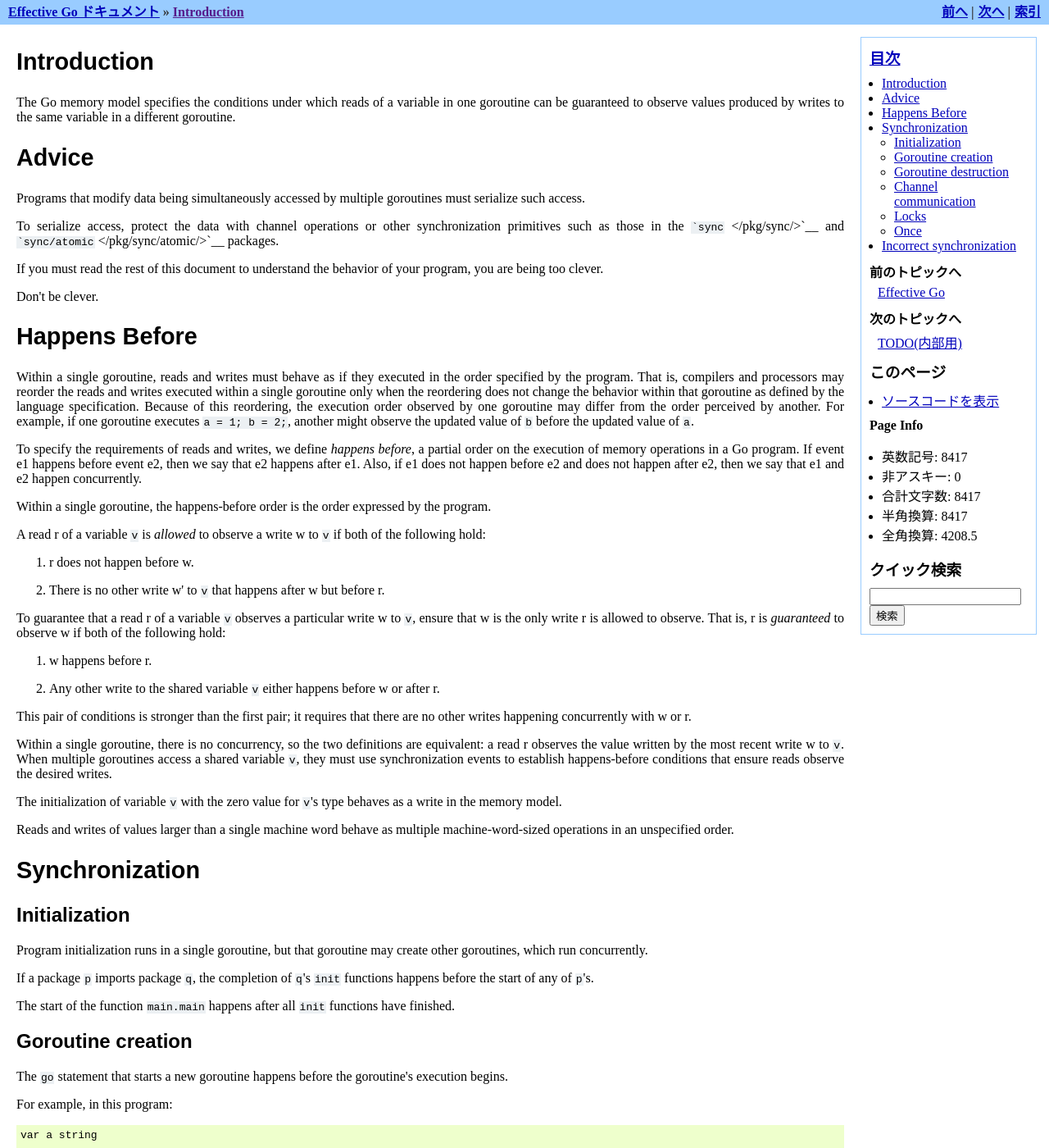
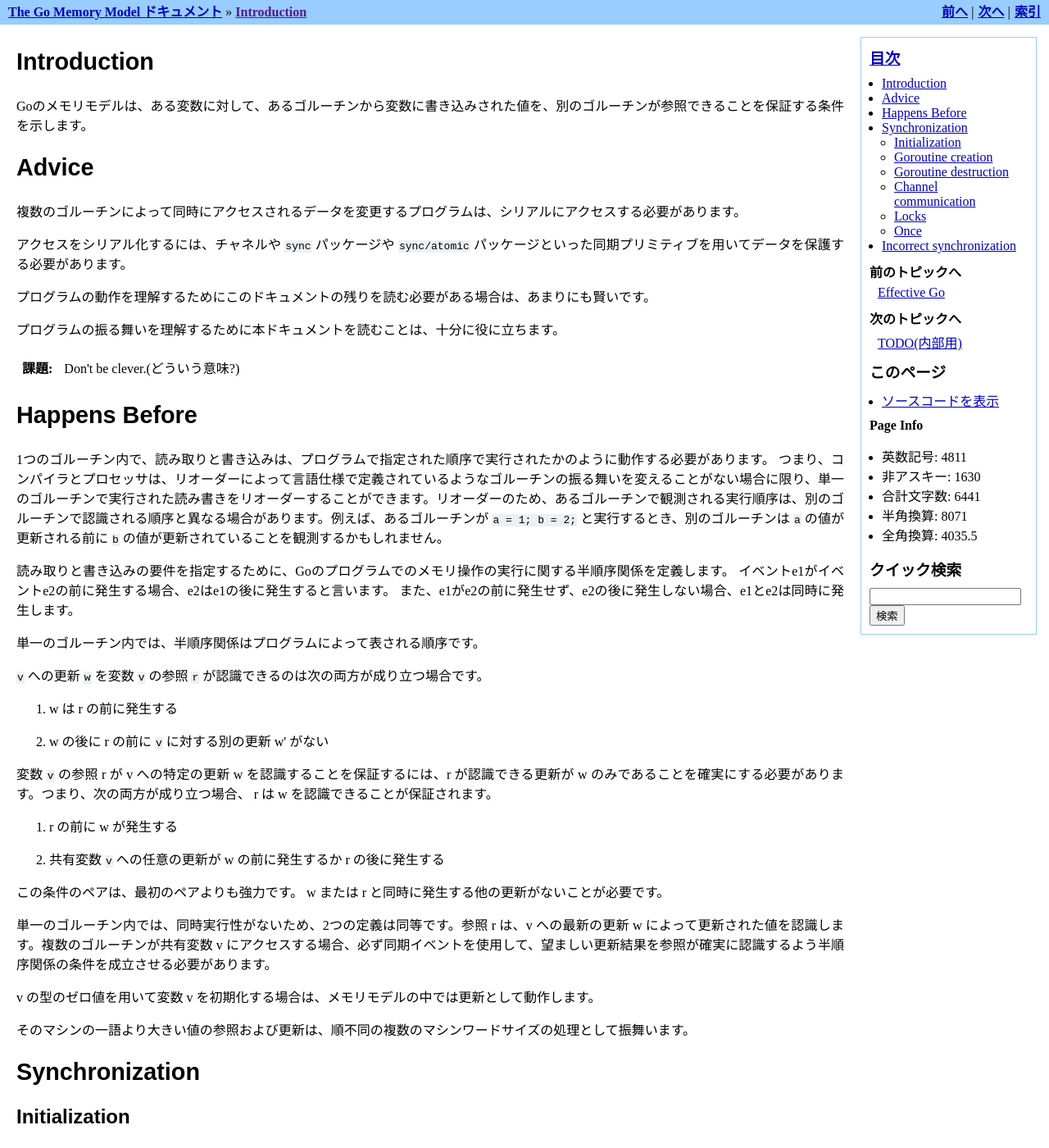
Before and after one commit to d-tsuji/go-memory-model-ja, a Sphinx documentation site: the page built from source/go_mem.rst, in a window 1280 px wide and 1400 px high. Shown: the whole window at 82% size. Built offline with Sphinx 7.4.7, drawn with Linux system fonts in a browser that asks for light colours; some of the changed text lies outside the part shown.

Commit message:
add contents

````diff
--- a/source/conf.py
+++ b/source/conf.py
@@ -18,7 +18,7 @@ sys.path.insert(0, os.path.abspath('ext'))
 
 # -- Project information -----------------------------------------------------
 
-project = 'Effective Go'
+project = 'The Go Memory Model'
 copyright = '2020, d-tsuji'
 author = 'd-tsuji'
 
@@ -36,7 +36,8 @@ source_parsers = {
 # Add any Sphinx extension module names here, as strings. They can be
 # extensions coming with Sphinx (named 'sphinx.ext.*') or your custom
 # ones.
-extensions = ['pageinfo','sphinx.ext.todo', 'sphinx.ext.githubpages', 'sphinx.ext.mathjax'] #, 'sphinxcontrib.github_ribbon']
+extensions = ['pageinfo', 'sphinx.ext.todo', 'sphinx.ext.githubpages',
+              'sphinx.ext.mathjax']  # , 'sphinxcontrib.github_ribbon']
 
 # Add any paths that contain templates here, relative to this directory.
 templates_path = ['_templates']
--- a/source/go_mem.rst
+++ b/source/go_mem.rst
@@ -1,79 +1,47 @@
 Introduction
 ------------
 
-The Go memory model specifies the conditions under which reads of a
-variable in one goroutine can be guaranteed to observe values produced
-by writes to the same variable in a different goroutine.
+Goのメモリモデルは、ある変数に対して、あるゴルーチンから変数に書き込みされた値を、別のゴルーチンが参照できることを保証する条件を示します。
 
 Advice
 ------
 
-Programs that modify data being simultaneously accessed by multiple
-goroutines must serialize such access.
+複数のゴルーチンによって同時にアクセスされるデータを変更するプログラムは、シリアルにアクセスする必要があります。
 
-To serialize access, protect the data with channel operations or other
-synchronization primitives such as those in the
-```sync`` </pkg/sync/>`__ and ```sync/atomic`` </pkg/sync/atomic/>`__
-packages.
+アクセスをシリアル化するには、チャネルや ``sync`` パッケージや ``sync/atomic`` パッケージといった同期プリミティブを用いてデータを保護する必要があります。
 
-If you must read the rest of this document to understand the behavior of
-your program, you are being too clever.
+プログラムの動作を理解するためにこのドキュメントの残りを読む必要がある場合は、あまりにも賢いです。
 
-Don't be clever.
+プログラムの振る舞いを理解するために本ドキュメントを読むことは、十分に役に立ちます。
+
+.. todo:: Don't be clever.(どういう意味?)
 
 Happens Before
 --------------
 
-Within a single goroutine, reads and writes must behave as if they
-executed in the order specified by the program. That is, compilers and
-processors may reorder the reads and writes executed within a single
-goroutine only when the reordering does not change the behavior within
-that goroutine as defined by the language specification. Because of this
-reordering, the execution order observed by one goroutine may differ
-from the order perceived by another. For example, if one goroutine
-executes ``a = 1; b = 2;``, another might observe the updated value of
-``b`` before the updated value of ``a``.
+1つのゴルーチン内で、読み取りと書き込みは、プログラムで指定された順序で実行されたかのように動作する必要があります。 つまり、コンパイラとプロセッサは、リオーダーによって言語仕様で定義されているようなゴルーチンの振る舞いを変えることがない場合に限り、単一のゴルーチンで実行された読み書きをリオーダーすることができます。リオーダーのため、あるゴルーチンで観測される実行順序は、別のゴルーチンで認識される順序と異なる場合があります。例えば、あるゴルーチンが ``a = 1; b = 2;`` と実行するとき、別のゴルーチンは ``a`` の値が更新される前に ``b`` の値が更新されていることを観測するかもしれません。
 
-To specify the requirements of reads and writes, we define *happens
-before*, a partial order on the execution of memory operations in a Go
-program. If event e\ 1 happens before event e\ 2, then we say that e\ 2
-happens after e\ 1. Also, if e\ 1 does not happen before e\ 2 and does
-not happen after e\ 2, then we say that e\ 1 and e\ 2 happen
-concurrently.
+読み取りと書き込みの要件を指定するために、Goのプログラムでのメモリ操作の実行に関する半順序関係を定義します。 イベントe1がイベントe2の前に発生する場合、e2はe1の後に発生すると言います。 また、e1がe2の前に発生せず、e2の後に発生しない場合、e1とe2は同時に発生します。
 
-Within a single goroutine, the happens-before order is the order
-expressed by the program.
+単一のゴルーチン内では、半順序関係はプログラムによって表される順序です。
 
-A read r of a variable ``v`` is *allowed* to observe a write w to ``v``
-if both of the following hold:
+``v`` への更新 ``w`` を変数 ``v`` の参照 ``r`` が認識できるのは次の両方が成り立つ場合です。
 
-#. r does not happen before w.
-#. There is no other write w' to ``v`` that happens after w but before
-   r.
+#. w は r の前に発生する
+#. w の後に r の前に ``v`` に対する別の更新 w' がない
 
-To guarantee that a read r of a variable ``v`` observes a particular
-write w to ``v``, ensure that w is the only write r is allowed to
-observe. That is, r is *guaranteed* to observe w if both of the
-following hold:
+変数 ``v`` の参照 r が v への特定の更新 w を認識することを保証するには、r が認識できる更新が w のみであることを確実にする必要があります。つまり、次の両方が成り立つ場合、 r は w を認識できることが保証されます。
 
-#. w happens before r.
-#. Any other write to the shared variable ``v`` either happens before w
-   or after r.
+#. r の前に w が発生する
+#. 共有変数 ``v`` への任意の更新が w の前に発生するか r の後に発生する
 
-This pair of conditions is stronger than the first pair; it requires
-that there are no other writes happening concurrently with w or r.
+この条件のペアは、最初のペアよりも強力です。 w または r と同時に発生する他の更新がないことが必要です。
 
-Within a single goroutine, there is no concurrency, so the two
-definitions are equivalent: a read r observes the value written by the
-most recent write w to ``v``. When multiple goroutines access a shared
-variable ``v``, they must use synchronization events to establish
-happens-before conditions that ensure reads observe the desired writes.
+単一のゴルーチン内では、同時実行性がないため、2つの定義は同等です。参照 r は、v への最新の更新 w によって更新された値を認識します。複数のゴルーチンが共有変数 v にアクセスする場合、必ず同期イベントを使用して、望ましい更新結果を参照が確実に認識するよう半順序関係の条件を成立させる必要があります。
 
-The initialization of variable ``v`` with the zero value for ``v``'s
-type behaves as a write in the memory model.
+v の型のゼロ値を用いて変数 v を初期化する場合は、メモリモデルの中では更新として動作します。
 
-Reads and writes of values larger than a single machine word behave as
-multiple machine-word-sized operations in an unspecified order.
+そのマシンの一語より大きい値の参照および更新は、順不同の複数のマシンワードサイズの処理として振舞います。
 
 Synchronization
 ---------------
@@ -81,45 +49,39 @@ Synchronization
 Initialization
 ~~~~~~~~~~~~~~
 
-Program initialization runs in a single goroutine, but that goroutine
-may create other goroutines, which run concurrently.
+プログラムの初期化は単一のゴルーチンで実行されますが、そのゴルーチンは同時に実行される別のゴルーチンを作成することがあります。
 
-If a package ``p`` imports package ``q``, the completion of ``q``'s
-``init`` functions happens before the start of any of ``p``'s.
+パッケージ p がパッケージ q をインポートする場合、 q の init 関数は、任意の p の開始よりも前に完了します。
 
-The start of the function ``main.main`` happens after all ``init``
-functions have finished.
+関数 ``main.main`` の開始は、すべての ``init`` 関数が完了した後に発生します。
 
 Goroutine creation
 ~~~~~~~~~~~~~~~~~~
 
-The ``go`` statement that starts a new goroutine happens before the
-goroutine's execution begins.
+新しいゴルーチンを開始する ``go`` ステートメントは、ゴルーチンの実行が始まる前に発生します。
 
-For example, in this program:
+例として次のプログラムを見てみます。
 
-::
+.. code-block:: go
 
-       var a string
+    var a string
 
-       func f() {
-           print(a)
-       }
+    func f() {
+        print(a)
+    }
 
-       func hello() {
-           a = "hello, world"
-           go f()
-       }
+    func hello() {
+        a = "hello, world"
+        go f()
+    }
 
 
-calling ``hello`` will print ``"hello, world"`` at some point in the
-future (perhaps after ``hello`` has returned).
+``hello`` を呼び出すと、未来のある時点(おそらく ``hello`` が戻った後)で「hello、world」が出力されます。
 
 Goroutine destruction
 ~~~~~~~~~~~~~~~~~~~~~
 
-The exit of a goroutine is not guaranteed to happen before any event in
-the program. For example, in this program:
+ゴルーチンの終了は、プログラム内のイベントの前に発生することが保証されていません。例として以下のプログラムを見てみます。
 
 ::
 
@@ -131,13 +93,9 @@ the program. For example, in this program:
        }
 
 
-the assignment to ``a`` is not followed by any synchronization event, so
-it is not guaranteed to be observed by any other goroutine. In fact, an
-aggressive compiler might delete the entire ``go`` statement.
+a への割り当ての後に同期イベントが続くことはないため、他のゴルーチンによって認識されることは保証されません。実際、意欲的なコンパイラーは ``go`` ステートメント全体を削除する場合があります。
 
-If the effects of a goroutine must be observed by another goroutine, use
-a synchronization mechanism such as a lock or channel communication to
-establish a relative ordering.
+ゴルーチンの影響を別のゴルーチンで観察する必要がある場合は、ロックやチャネル通信などの同期メカニズムを使用して、相対的な順序を確立します。
 
 Channel communication
 ~~~~~~~~~~~~~~~~~~~~~
````
